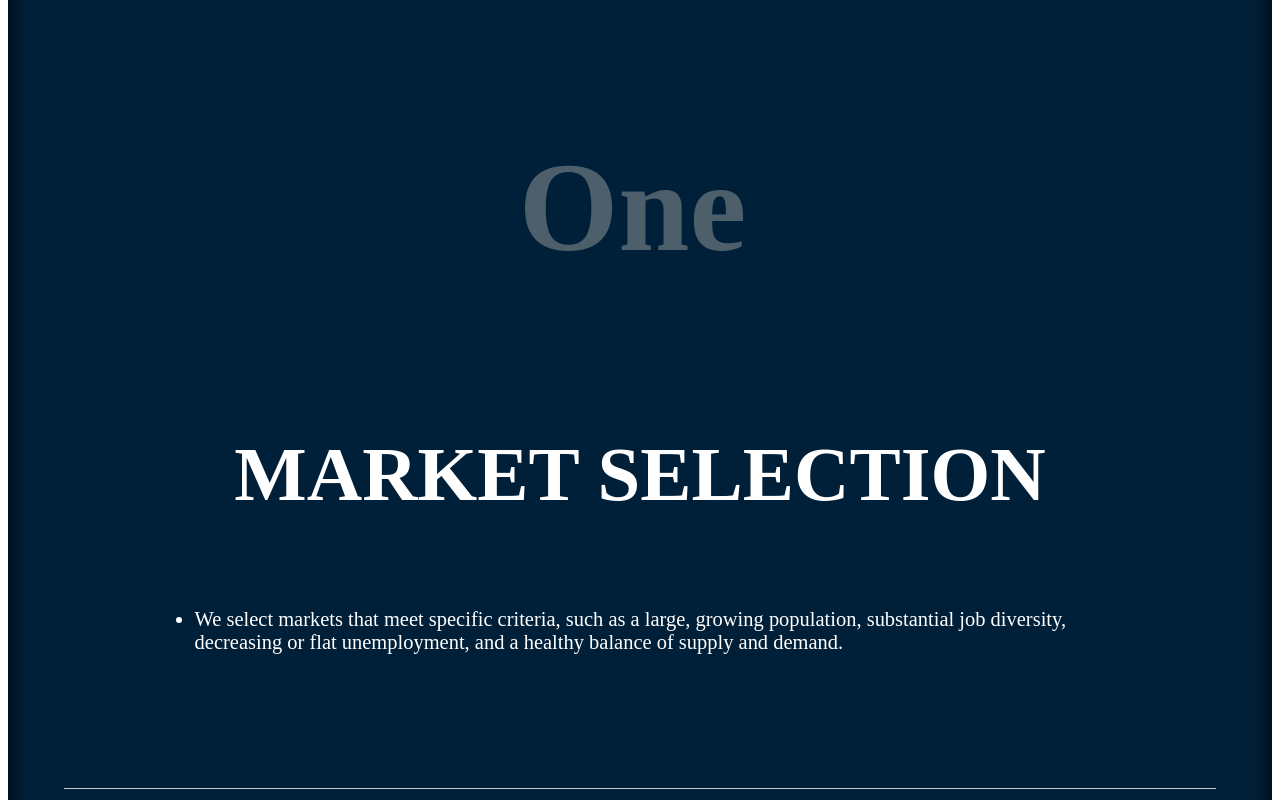
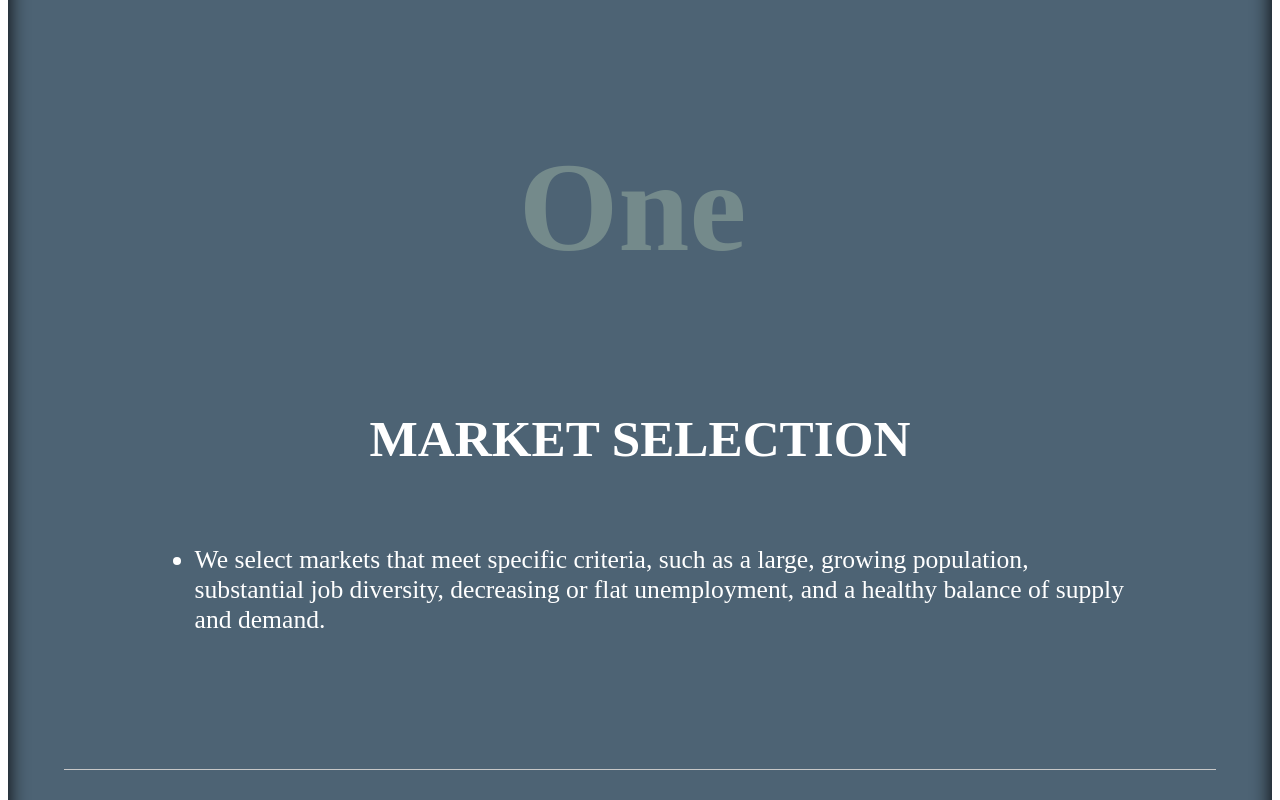
Before and after one commit to akhilsf/SunriseRealty, a React app: page /strategy in a window 1280 px wide. Shown: the part 1960-2760 px from the top of the page. Built offline with nearby package versions, Linux system fonts and the light colour scheme; the HTML template or start-up script is replaced by a standard one.

Commit message:
making styling more consistent across website. few color changes as well

```diff
--- a/client/src/components/pages/Home/LearnMore.jsx
+++ b/client/src/components/pages/Home/LearnMore.jsx
@@ -8,7 +8,6 @@ const Container = styled.div`
   justify-content: center;
   align-items: center;
   background-image: url(assets/white-lines.jpeg);
-  background-color: rgb(231, 229, 222);
   background-size: cover;
   padding: 5%;
   height: auto;
@@ -29,8 +28,7 @@ const LineBreak = styled.span`
 
 const Statement = styled.p`
   margin: 5px;
-  width: max(1400px);
-  font-size: 24px;
+  font-size: clamp(20px, 4vw, 40px);
   font-weight: 500;
   text-align: center;
 `;
--- a/client/src/components/pages/Home/MissionStatement.jsx
+++ b/client/src/components/pages/Home/MissionStatement.jsx
@@ -28,7 +28,7 @@ const LineBreak = styled.span`
 
 const Statement = styled.p`
   margin: 5px;
-  font-size: 24px;
+  font-size: clamp(20px, 4vw, 40px);
   font-weight: 500;
   text-align: center;
 `;
--- a/client/src/components/pages/Home/TagLine.jsx
+++ b/client/src/components/pages/Home/TagLine.jsx
@@ -4,19 +4,14 @@ import styled from 'styled-components';
 
 const Container = styled.div`
   display: flex;
-  height: max(40vh);
   box-shadow: inset 0 0 20px #000000;
 `;
 
 const TagLineContainer = styled.div`
-  display: flex;
-  width: 50%;
   box-sizing: border-box;
   flex-direction: column;
-  justify-content: center;
-  padding: 50px;
   width: 100%;
-  background-color: #002039;
+  background-color: #4d6374;
   box-shadow: inset 0 0 20px #000000;
 `;
 
@@ -25,28 +20,26 @@ const Pic = styled.img`
 `;
 
 const Text = styled.p`
+  display: flex;
+  justify-content: center;
+  align-items: center;
+  text-align: center;
   color: #f5f3f2;
-  marginLeft: 5%;
-  marginRight: 5%;
+  font-size: clamp(20px, 4vw, 40px);
 `;
 
-const TagLine = ({ screenWidth }) => {
-  const getHeight = () => (document.getElementById('taglineContainer') ? document.getElementById('taglineContainer').offsetHeight : null);
-
-  getHeight();
-
-  return (
+const TagLine = ({ screenWidth }) => (
   <Container style={{
     flexDirection: screenWidth < 1000 ? 'column' : undefined,
   }}
   >
     <TagLineContainer id="taglineContainer">
       <Text style={{
-          fontSize: 'clamp(20px, 4vw, 40px)',
-          textAlign: screenWidth < 1000 ? 'center' : undefined,
+        height: screenWidth < 1000 ? '20vh' : '40vh',
       }}
       >
         Time tested asset class.
+        <br />
         <br />
         Disciplined approach.
       </Text>
@@ -55,12 +48,11 @@ const TagLine = ({ screenWidth }) => {
       src="assets/homePhoto.jpeg"
       style={{
         width: screenWidth < 1000 ? undefined : '50%',
-          height: screenWidth < 1000 ? 'auto' : undefined,
+        height: screenWidth < 1000 ? '20vh' : '40vh',
       }}
     />
   </Container>
 );
-};
 
 TagLine.propTypes = {
   screenWidth: PropTypes.number.isRequired,
--- a/client/src/components/pages/Resources/FAQs.jsx
+++ b/client/src/components/pages/Resources/FAQs.jsx
@@ -3,7 +3,7 @@ import React from 'react';
 import styled from 'styled-components';
 
 const Container = styled.main`
-  background-color: #002039;
+  background-color: #4d6374;
   padding: 2%;
   display: flex;
   flex-direction: column;
@@ -27,7 +27,7 @@ const Question = styled.h2`
 `;
 
 const Response = styled.p`
-  font-size: .8em;
+  font-size: 1em;
   color: white;
 `;
 
@@ -38,6 +38,7 @@ const ResponseList = styled.ul`
 
 const ResponseListItem = styled.li`
   color: white;
+  font-size: 1em;
   margin-bottom: 2%;
 `;
 
--- a/client/src/components/pages/Strategy/Approach.jsx
+++ b/client/src/components/pages/Strategy/Approach.jsx
@@ -48,8 +48,6 @@ const Statement = styled.p`
 `;
 
 const Approach = ({ screenWidth }) => {
-  console.log(screenWidth);
-
   const rationaleList = [
     {
       rationale: 'Cash Flow',
--- a/client/src/components/pages/Strategy/StepByStep.jsx
+++ b/client/src/components/pages/Strategy/StepByStep.jsx
@@ -3,7 +3,7 @@ import React from 'react';
 import styled from 'styled-components';
 
 const Container = styled.main`
-  background-color: #002039;
+  background-color: #4d6374;
   padding: 2%;
   display: flex;
   flex-direction: column;
@@ -23,7 +23,7 @@ const StepContainer = styled.div`
 `;
 
 const StepNumber = styled.h1`
-  color: #4c5f6b;
+  color: #748a8b;
   text-align: left;
   font-size: clamp(86px, 12vw, 128px);
   font-family: Zen Antique Soft, serif;
@@ -42,11 +42,12 @@ const Title = styled.h2`
   text-transform: uppercase;
   text-align: center;
   color: white;
-  font-size: 3em;
+  font-size: 2em;
+  margin-bottom: 1em;
 `;
 
 const Description = styled.li`
-  font-size: 0.8em;
+  font-size: 1em;
   margin-bottom: 2%;
   color: white;
 `;
--- a/client/src/components/pages/Team/BioFeed.jsx
+++ b/client/src/components/pages/Team/BioFeed.jsx
@@ -4,7 +4,7 @@ import styled from 'styled-components';
 import BioCard from './BioCard/BioCard';
 
 const Container = styled.div`
-  background-color: #002039;
+  background-color: #4d6374;
   padding: 5%;
   display: flex;
   flex-direction: column;
```
Lines whose indentation alone changed are shown as unchanged.
